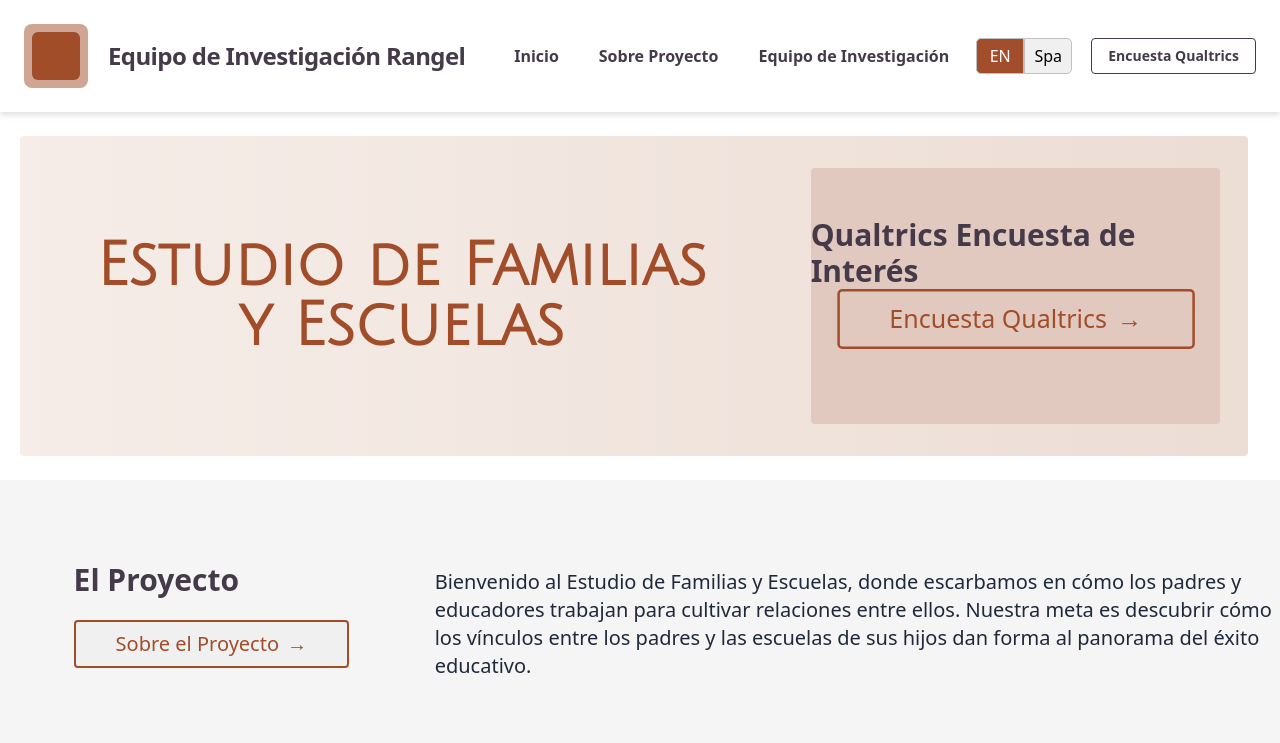
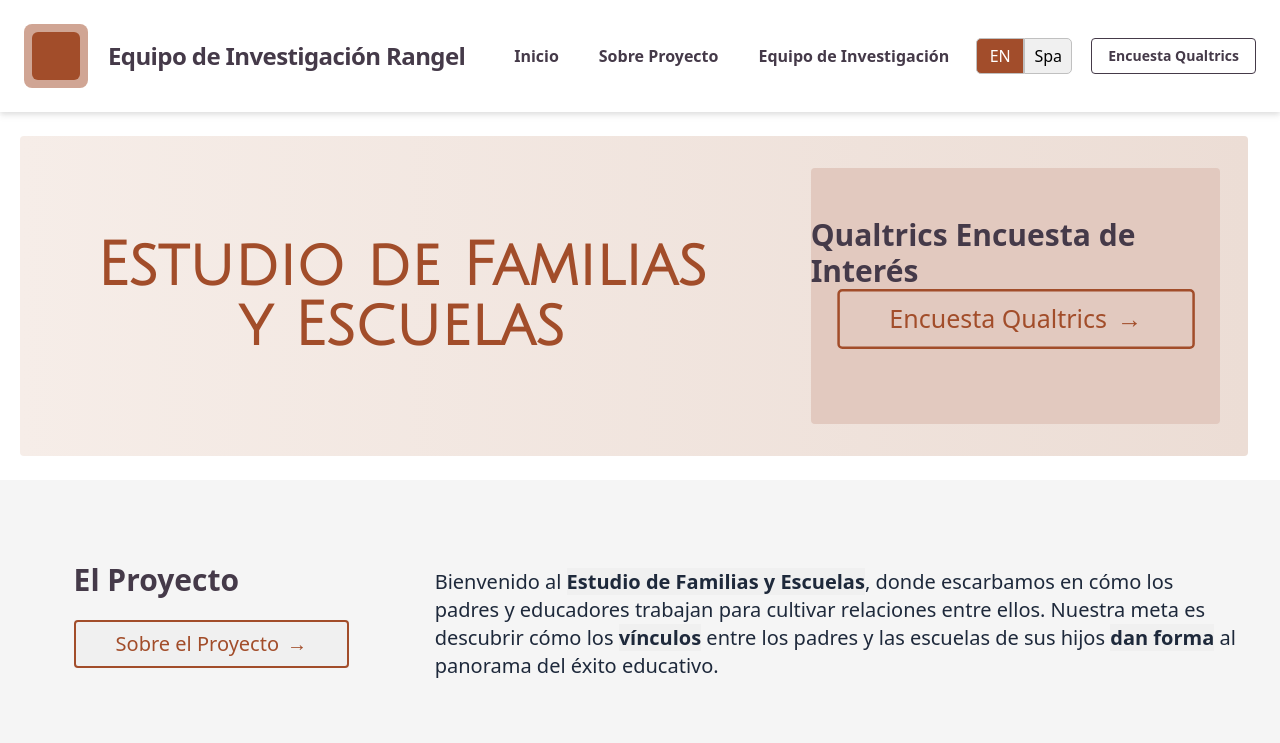
Before and after one commit to fullstackatbrown/rangel-research, a Next.js app: page /homeESP in a window 1280 px wide. Shown: the top 743 px of the page. Built offline with nearby package versions, Linux system fonts and the light colour scheme.

Commit message:
feat: Bold key words for emphasis

```diff
--- a/src/pages/home.tsx
+++ b/src/pages/home.tsx
@@ -35,11 +35,11 @@ export default function Home() {
         </div>
 
         <div className="rounded bg-transparent w-2/3 h-full grid items-center justify-center">
-          <h1 className="text-slate-800 text-xl w-100 bg-transparent">
-            Welcome to the Families and Schools Project, where we delve into how
+          <h1 className="text-slate-800 text-xl w-100 bg-transparent mr-10">
+            Welcome to the <text className="font-semibold">Families and Schools Project</text>, where we delve into how
             parents and educators work to build relationships between and
-            amongst each other. Our goal is to uncover how the bonds between
-            parents and their children&apos;s schools shape the landscape of
+            amongst each other. Our goal is to uncover how the <text className="font-semibold">bonds</text> between
+            parents and their children&apos;s schools <text className="font-semibold">shape</text> the landscape of
             educational success.{" "}
           </h1>
         </div>
--- a/src/pages/homeESP.tsx
+++ b/src/pages/homeESP.tsx
@@ -34,11 +34,11 @@ export default function Home() {
         </div>
 
         <div className="rounded bg-transparent w-2/3 h-full grid items-center justify-center">
-          <h1 className="text-slate-800 text-xl w-100 bg-transparent">
-            Bienvenido al Estudio de Familias y Escuelas, donde escarbamos en
+          <h1 className="text-slate-800 text-xl w-100 bg-transparent mr-10">
+            Bienvenido al <text className="font-semibold">Estudio de Familias y Escuelas</text>, donde escarbamos en
             cómo los padres y educadores trabajan para cultivar relaciones entre
-            ellos. Nuestra meta es descubrir cómo los vínculos entre los padres
-            y las escuelas de sus hijos dan forma al panorama del éxito
+            ellos. Nuestra meta es descubrir cómo los <text className="font-semibold">vínculos</text> entre los padres
+            y las escuelas de sus hijos <text className="font-semibold">dan forma</text> al panorama del éxito
             educativo.
           </h1>
         </div>
```
